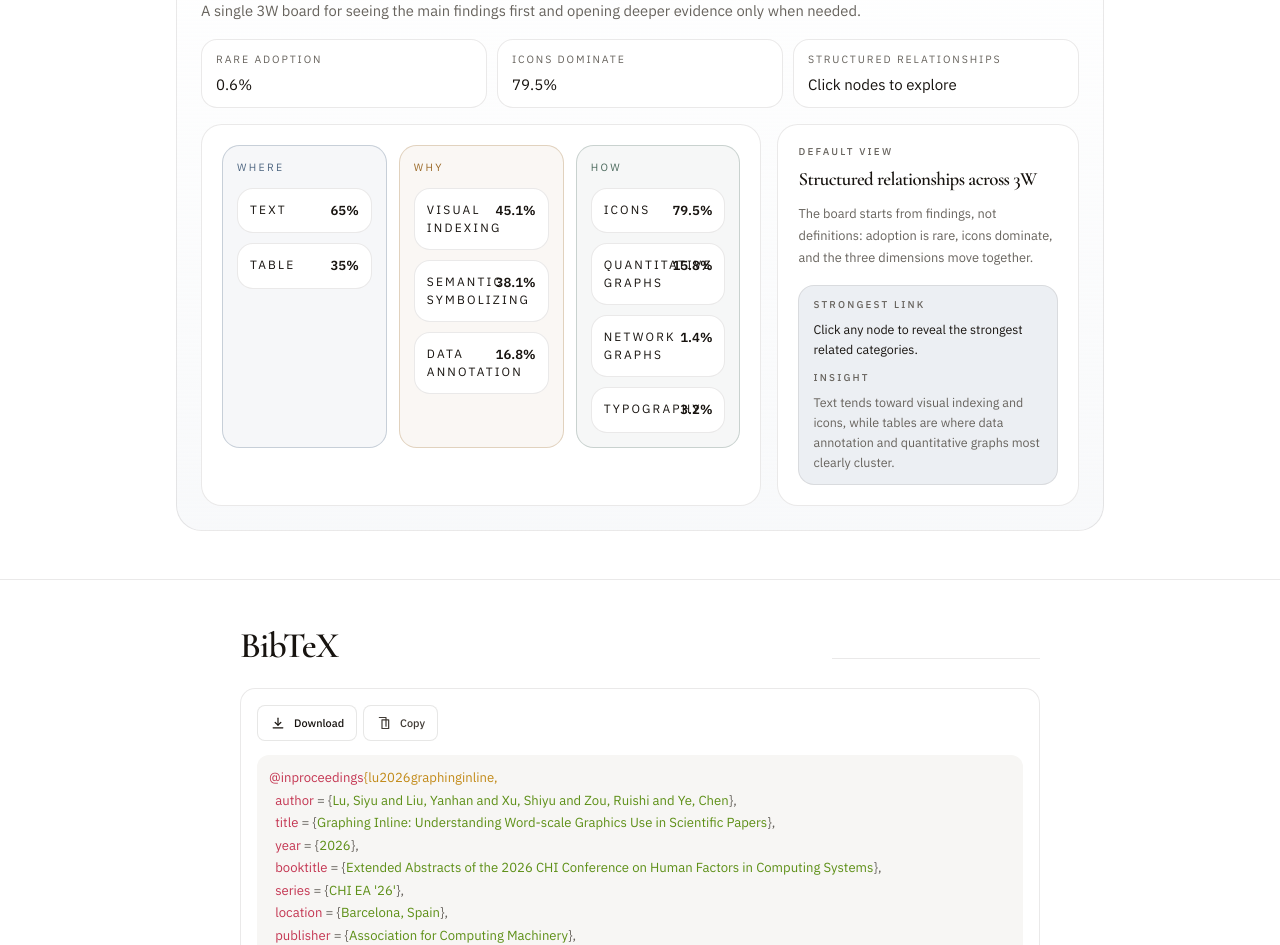
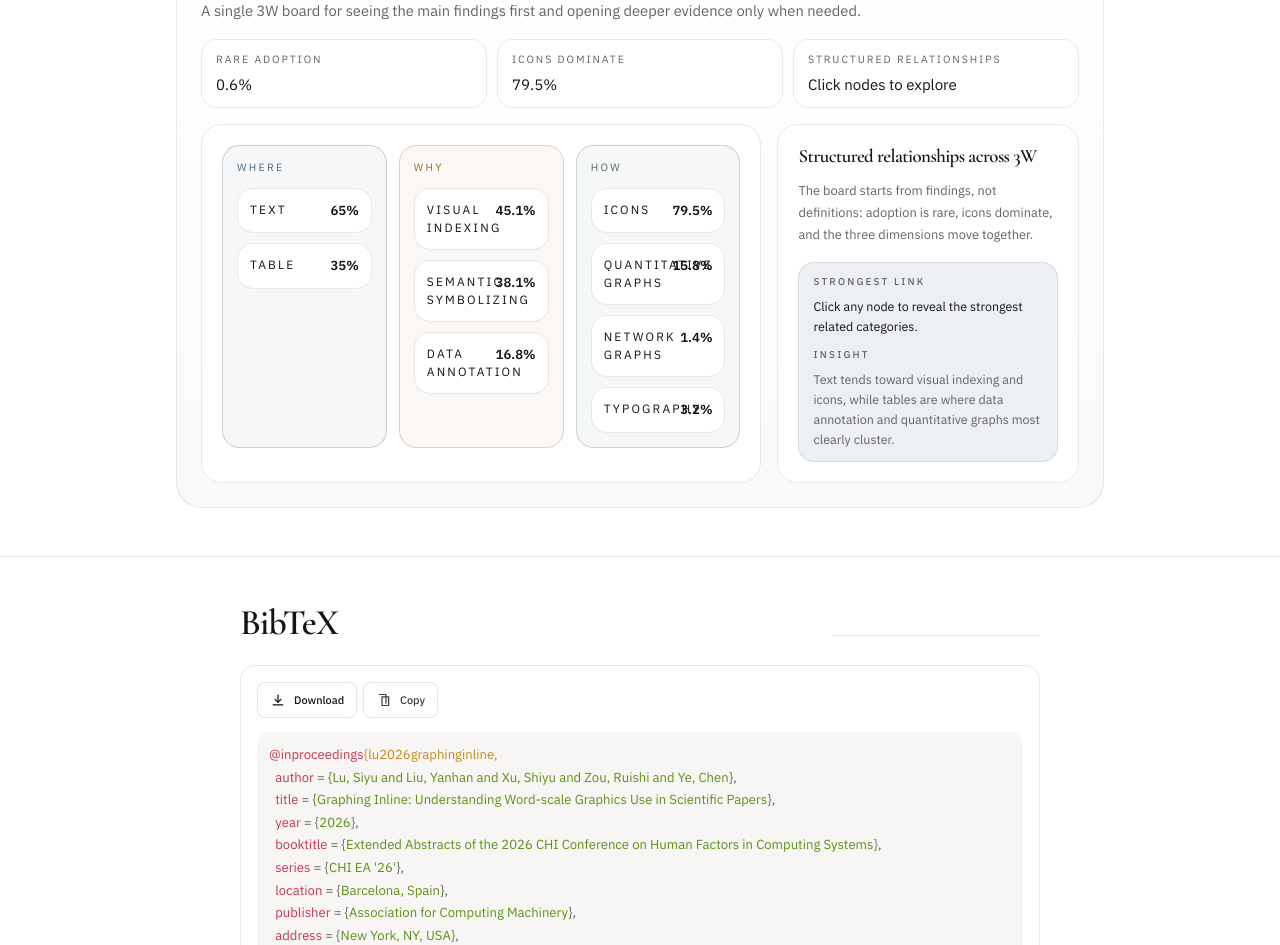
Before and after one commit to salmooonaa/graphing-inline, a Next.js app: page / in a window 1280 px wide. Shown: the part 1140-2085 px from the top of the page. Built offline with nearby package versions, Linux system fonts and the light colour scheme.

Commit message:
refactor: remove default view label from results panel

```diff
--- a/src/components/blocks/results-board.tsx
+++ b/src/components/blocks/results-board.tsx
@@ -240,8 +240,10 @@ export function ResultsBoard({ content }: { content: ResultsContent }) {
           </div>
 
           <aside className="rounded-[1.3rem] border border-[var(--line)] bg-white p-4 sm:p-5">
-            <p className="section-eyebrow">{panel.eyebrow}</p>
-            <h3 className="mt-2 text-[1.18rem] leading-tight text-[var(--foreground)]">
+            {panel.eyebrow ? (
+              <p className="section-eyebrow">{panel.eyebrow}</p>
+            ) : null}
+            <h3 className={cn("text-[1.18rem] leading-tight text-[var(--foreground)]", panel.eyebrow ? "mt-2" : "")}>
               {panel.title}
             </h3>
             <p className="mt-3 text-[0.8rem] leading-5.5 text-[var(--muted)]">
--- a/src/components/blocks/results-shared.ts
+++ b/src/components/blocks/results-shared.ts
@@ -96,7 +96,7 @@ export function getPanelContent(
   connections: ResultBoardConnection[],
 ) {
   const defaultPanel = {
-    eyebrow: "Default view",
+    eyebrow: "",
     title: content.defaultPanel.title,
     definition: content.defaultPanel.definition,
     metric: "",
```
